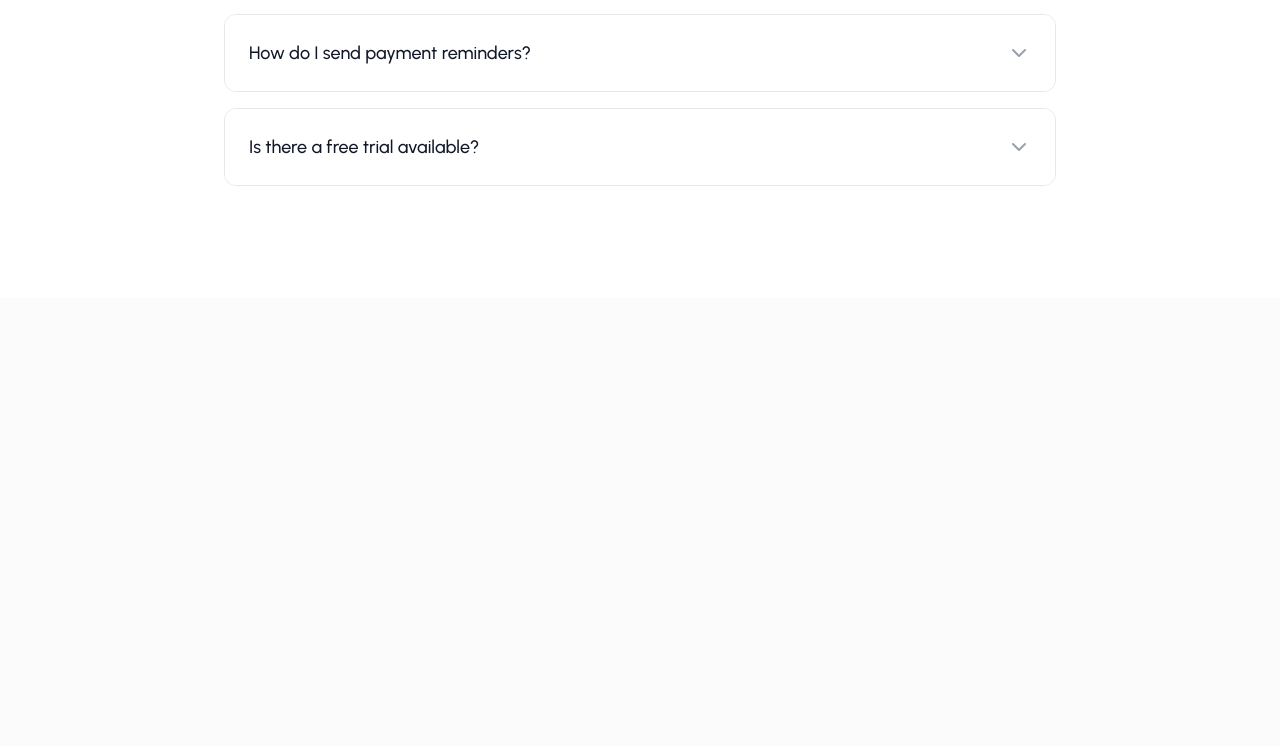
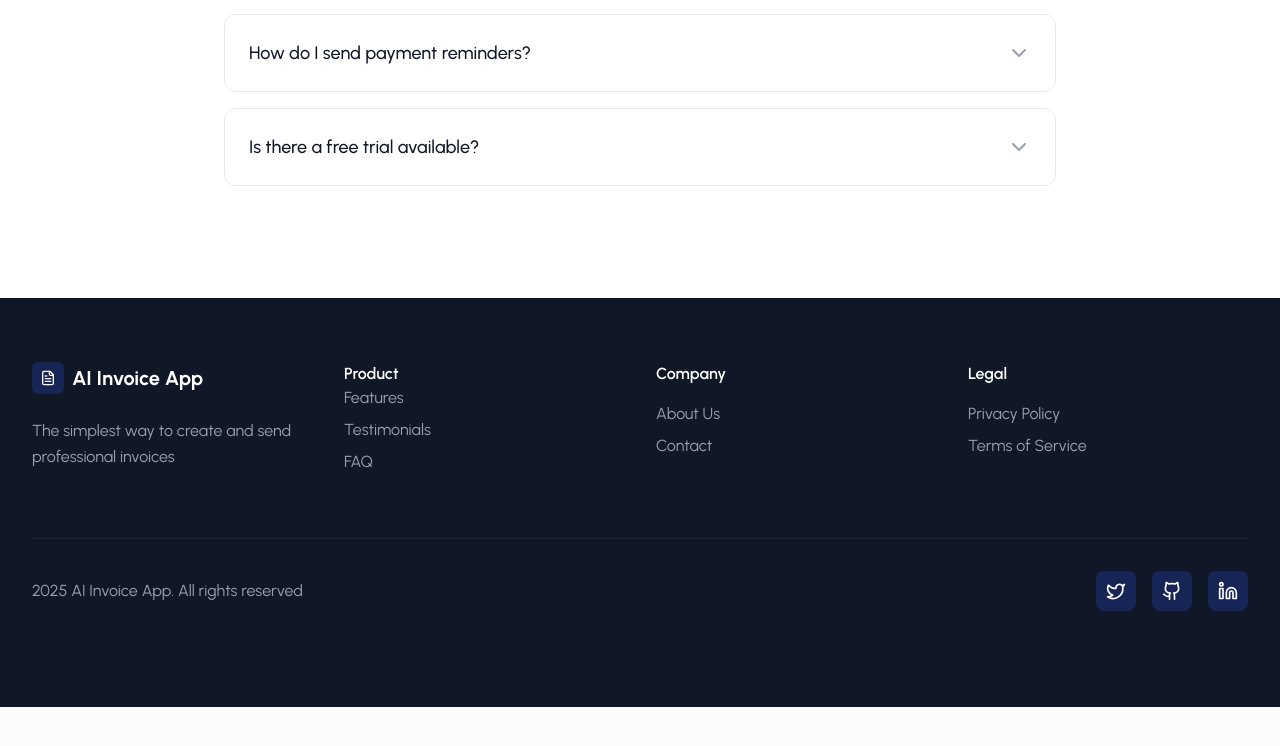
Before and after one commit to KADTLAKSHAN/AI-powered-invoice-generator, a React (Vite) app in the folder frontend/invoice-generator/: page / in a window 1280 px wide. Shown: the part 3204-3950 px from the top of the page. After the commit the page ends 3911 px from the top, so only its background shows below. Built offline with nearby package versions, Linux system fonts and the light colour scheme.

Commit message:
Create Footer component

```diff
--- /dev/null
+++ b/frontend/invoice-generator/src/components/landing/Footer.jsx
@@ -0,0 +1,112 @@
+import { Link } from "react-router-dom";
+import { Twitter, Github, Linkedin, FileText } from "lucide-react";
+
+const FooterLink = ({ href, to, children }) => {
+  const className =
+    "block text-gray-400 hover:text-white transition-colors duration-200";
+
+  if (to) {
+    return (
+      <Link to={to} className={className}>
+        {children}
+      </Link>
+    );
+  }
+
+  return (
+    <a href={href} className={className}>
+      {children}
+    </a>
+  );
+};
+
+const SocialLink = ({ href, children }) => {
+  return (
+    <a
+      href={href}
+      className="w-10 h-10 bg-blue-950 rounded-lg flex items-center justify-center hover:bg-gray-700 transition-colors duration-200"
+      target="_blank"
+      rel="noopener noreferrer"
+    >
+      {children}
+    </a>
+  );
+};
+
+const Footer = () => {
+  return (
+    <footer className="bg-gray-900 text-white">
+      <div className="max-w-7xl mx-auto px-4 sm:px-6 lg:px-8 py-16">
+        <div className="grid grid-cols-1 md:grid-cols-2 lg:grid-cols-4 gap-8">
+          <div className="space-y-4 md:col-span-2 lg:col-span-1">
+            <Link to="/" className="flex items-center space-x-2 mb-6">
+              <div className="w-8 h-8 bg-blue-950 rounded-md flex items-center justify-center">
+                <FileText className="w-4 h-4 text-white" />
+              </div>
+              <span className="text-xl font-bold">AI Invoice App</span>
+            </Link>
+            <p className="text-gray-400 leading-relaxed max-w-sm">
+              The simplest way to create and send professional invoices
+            </p>
+          </div>
+          <div>
+            <h3 className="text-base font-semibold">Product</h3>
+            <ul className="space-y-2">
+              <li>
+                <FooterLink href="#features">Features</FooterLink>
+              </li>
+              <li>
+                <FooterLink href="#testimonials">Testimonials</FooterLink>
+              </li>
+              <li>
+                <FooterLink href="#faq">FAQ</FooterLink>
+              </li>
+            </ul>
+          </div>
+          <div>
+            <h3 className="text-base font-semibold mb-4">Company</h3>
+            <ul className="space-y-2">
+              <li>
+                <FooterLink to="/about">About Us</FooterLink>
+              </li>
+              <li>
+                <FooterLink to="/contact">Contact</FooterLink>
+              </li>
+            </ul>
+          </div>
+          <div className="">
+            <h3 className="text-base font-semibold mb-4">Legal</h3>
+            <ul className="space-y-2">
+              <li>
+                <FooterLink to="/privacy">Privacy Policy</FooterLink>
+              </li>
+              <li>
+                <FooterLink to="/terms">Terms of Service</FooterLink>
+              </li>
+            </ul>
+          </div>
+        </div>
+        <div className="border-t border-gray-800 py-8 mt-16">
+          <div className="flex flex-col md:flex-row justify-between items-center space-y-4 md:space-y-0">
+            <p className="text-gray-400">
+              2025 AI Invoice App. All rights reserved
+            </p>
+            <div className="flex space-x-4">
+              <SocialLink href="#">
+                <Twitter className="w-5 h-5" />
+              </SocialLink>
+              <SocialLink href="#">
+                <Github className="w-5 h-5" />
+              </SocialLink>
+              <SocialLink href="#">
+                <Linkedin className="w-5 h-5" />
+              </SocialLink>
+            </div>
+          </div>
+        </div>
+      </div>
+    </footer>
+  );
+};
+
+export default Footer;
--- a/frontend/invoice-generator/src/pages/LandingPage/LandingPage.jsx
+++ b/frontend/invoice-generator/src/pages/LandingPage/LandingPage.jsx
@@ -1,5 +1,6 @@
 import Faqs from "../../components/landing/Faqs";
 import Features from "../../components/landing/Features";
+import Footer from "../../components/landing/Footer";
 import Header from "../../components/landing/Header";
 import Hero from "../../components/landing/Hero";
 import Testimonials from "../../components/landing/Testimonials";
@@ -8,11 +9,12 @@ const LandingPage = () => {
   return (
     <div className="bg-[#ffffff] text-gray-600">
       <Header />
-      <main className="mb-[100vh]">
+      <main>
         <Hero />
         <Features />
         <Testimonials />
         <Faqs />
+        <Footer />
       </main>
     </div>
   );
```
